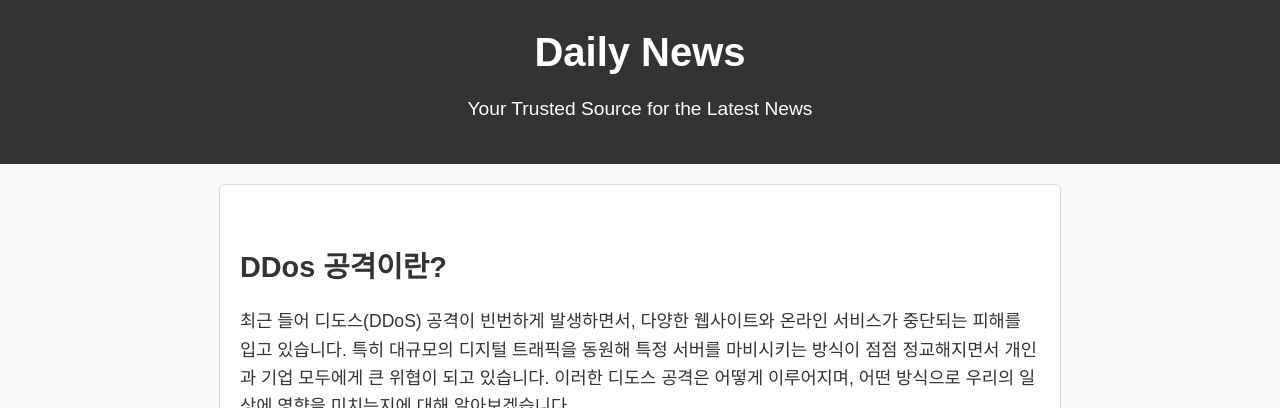
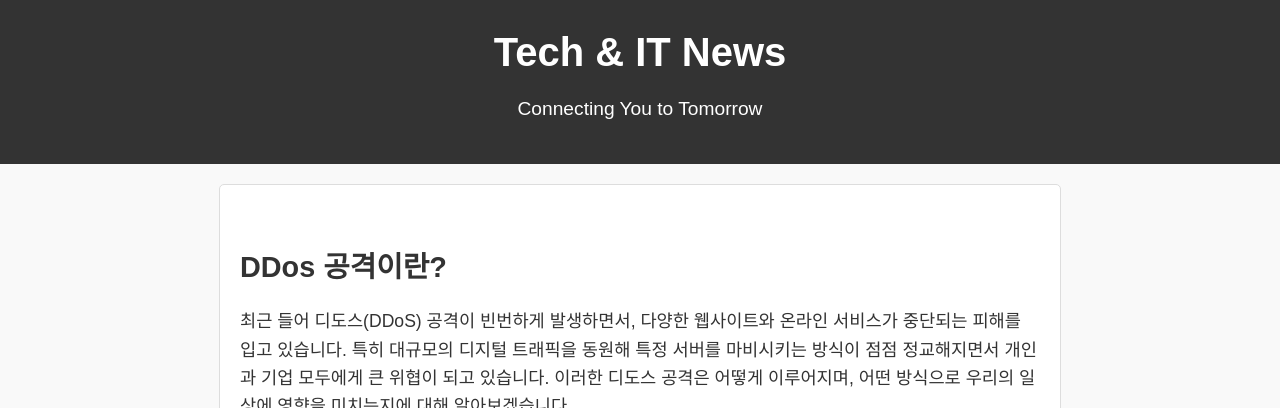
Before and after one commit to raaaaming/raaaaming.github.io, a plain HTML site: page index.html in a window 1280 px wide. Shown: the top 408 px of the page. Drawn offline with Linux system fonts and the light colour scheme.

Commit message:
Update index.html

```diff
--- a/index.html
+++ b/index.html
@@ -3,15 +3,15 @@
 <head>
     <meta charset="UTF-8">
     <meta name="viewport" content="width=device-width, initial-scale=1.0">
-    <title>Daily News - Featured Article</title>
+    <title>Tech & IT News - 21026</title>
     <link rel="stylesheet" href="styles.css">
 </head>
 <body>
 
     <!-- 헤더 -->
     <header>
-        <h1>Daily News</h1>
-        <p>Your Trusted Source for the Latest News</p>
+        <h1>Tech & IT News</h1>
+        <p>Connecting You to Tomorrow</p>
     </header>
 
     <!-- 뉴스 기사 섹션 -->
@@ -53,7 +53,7 @@
 
     <!-- 푸터 -->
     <footer>
-        <p>&copy; 2024 Daily News. All Rights Reserved.</p>
+        <p>&copy; 2024 Tech & IT News. All Rights Reserved.</p>
     </footer>
 
 </body>
```
